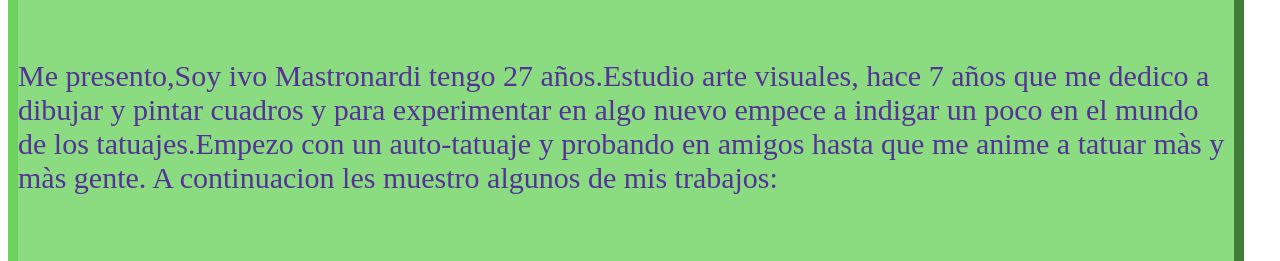
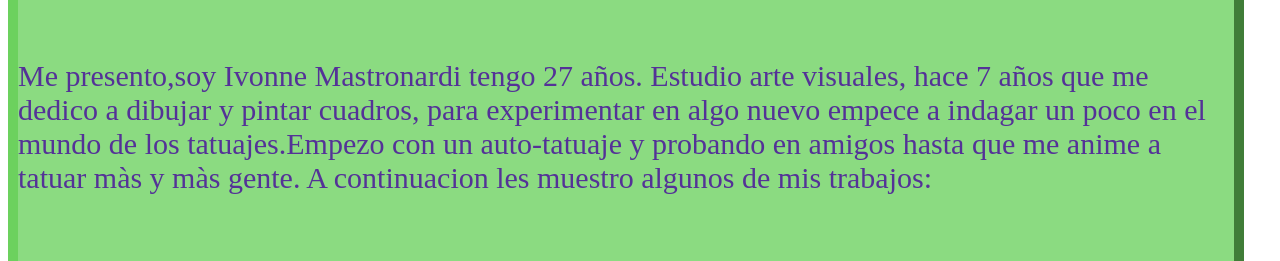
Before and after one commit to AgusRiela/Full-Stack, a website: page 1º cuatrimestre/Front/pagina de prueba/html/blog.html in a window 1280 px wide. Shown: the part 198-459 px from the top of the page. Drawn offline with Linux system fonts and the light colour scheme.

Commit message:
terminado

```diff
--- a/1º cuatrimestre/Front/pagina de prueba/html/blog.html
+++ b/1º cuatrimestre/Front/pagina de prueba/html/blog.html
@@ -18,9 +18,9 @@
             </nav>
         </div>
         <div class="contenedormedio">
-            <p> Me presento,Soy ivo Mastronardi tengo 27 años.Estudio arte visuales,
-                hace 7 años que me dedico a dibujar y pintar cuadros y para
-                experimentar en algo nuevo empece a indigar un poco en el mundo
+            <p> Me presento,soy Ivonne Mastronardi tengo 27 años. Estudio arte visuales,
+                hace 7 años que me dedico a dibujar y pintar cuadros, para
+                experimentar en algo nuevo empece a indagar un poco en el mundo
                 de los tatuajes.Empezo con un auto-tatuaje y probando en amigos
                 hasta que me anime a tatuar màs
                  y màs gente.
--- /dev/null
+++ b/2º cuatrimestre/ejercicio1.js
@@ -0,0 +1,3 @@
+let readlineSync = require('readline-sync');
+let alturaPersona = readlineSync.question("Indique la altura de la persona: ");
+console.log(alturaPersona);
```
